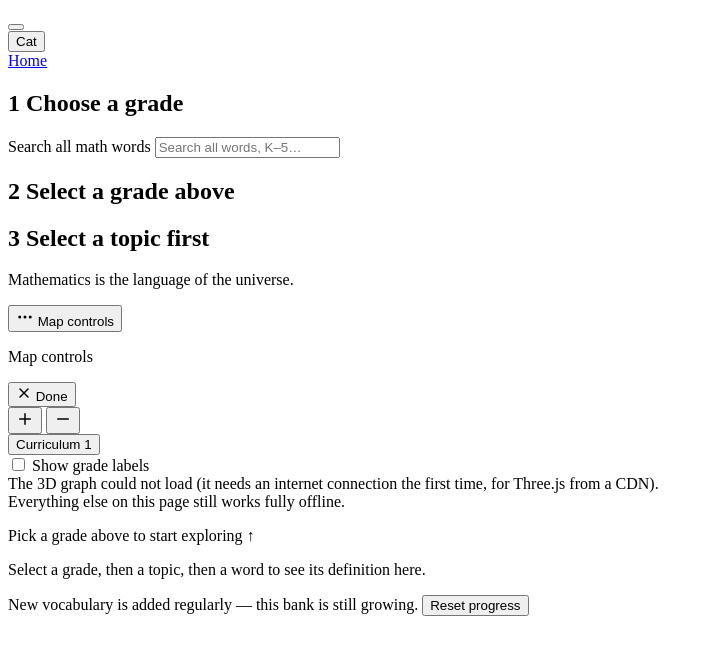
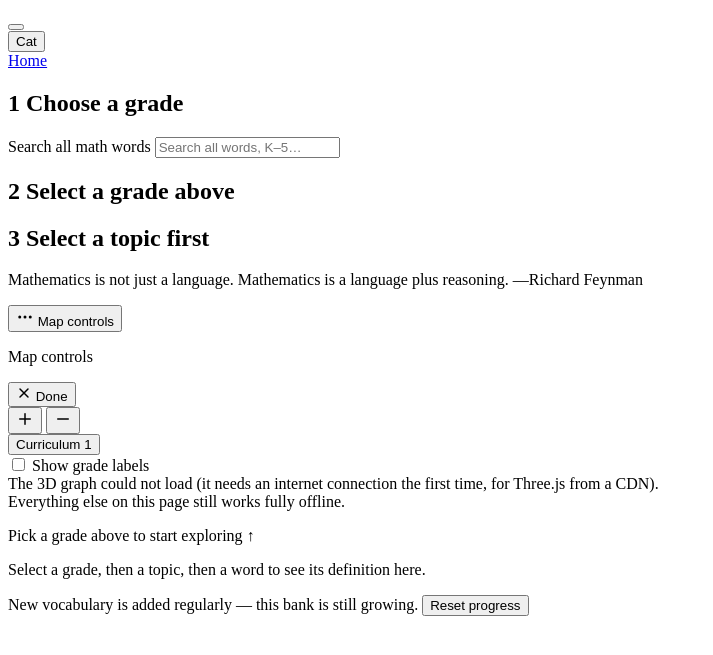
Before and after one commit to sai-educ/math-vocab, a website: page app_template.html in a window 1280 px wide. Shown: the part 127-782 px from the top of the page, without its empty margins (0-713 px from the left). Drawn offline with nearby package versions, Linux system fonts and the light colour scheme.

Commit message:
Update app_template.html

```diff
--- a/app_template.html
+++ b/app_template.html
@@ -111,7 +111,7 @@ __STYLES__
     <div id="rightRegion">
       <div id="graphPanel">
         <div id="graphIntro" class="graph-intro" aria-hidden="true">
-          <p class="graph-intro-text">Mathematics is the language of the universe.</p>
+          <p class="graph-intro-text">Mathematics is not just a language. Mathematics is a language plus reasoning. —Richard Feynman</p>
         </div>
         <div id="graphContainer"></div>
         <div id="graphLabels" aria-hidden="true"></div>
```
